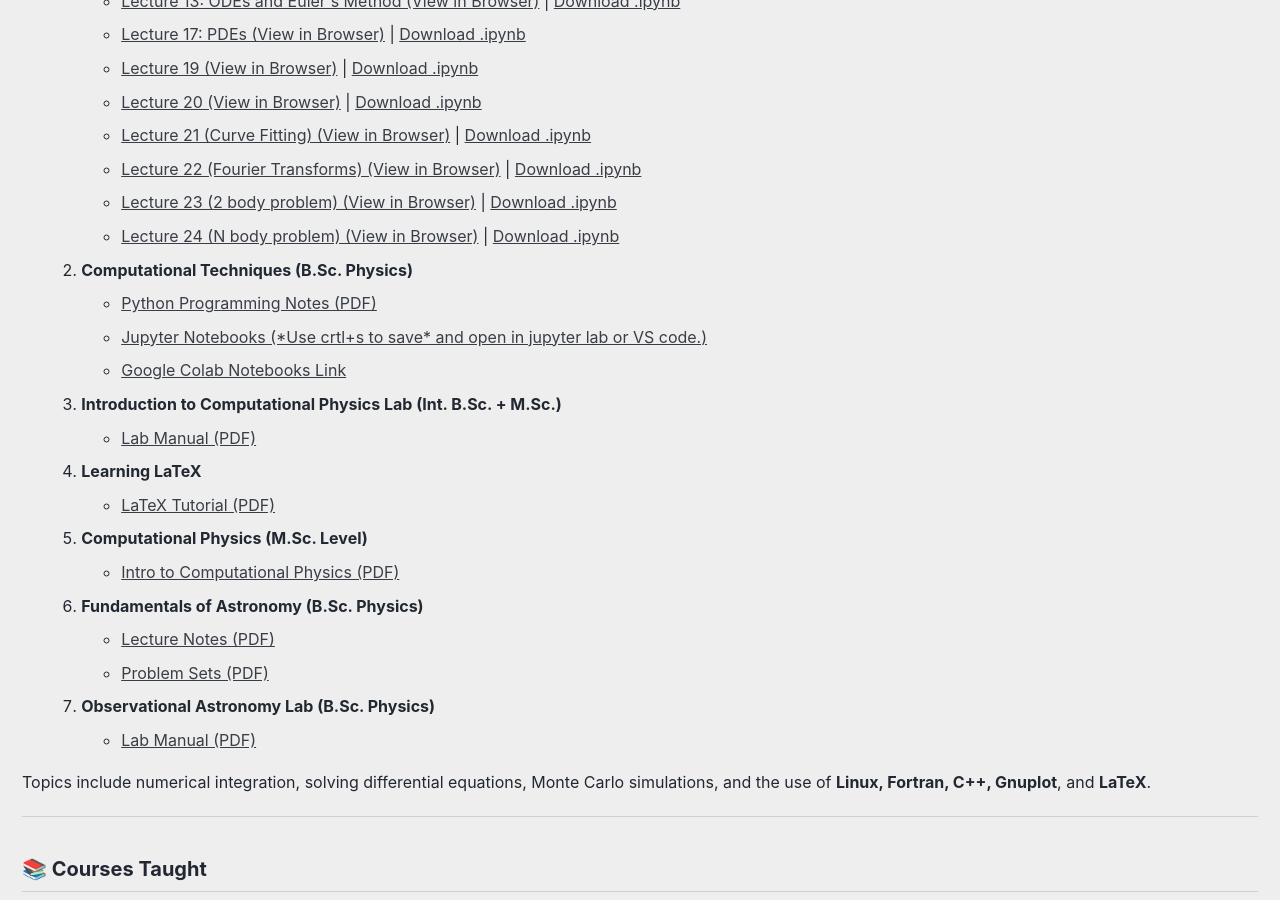
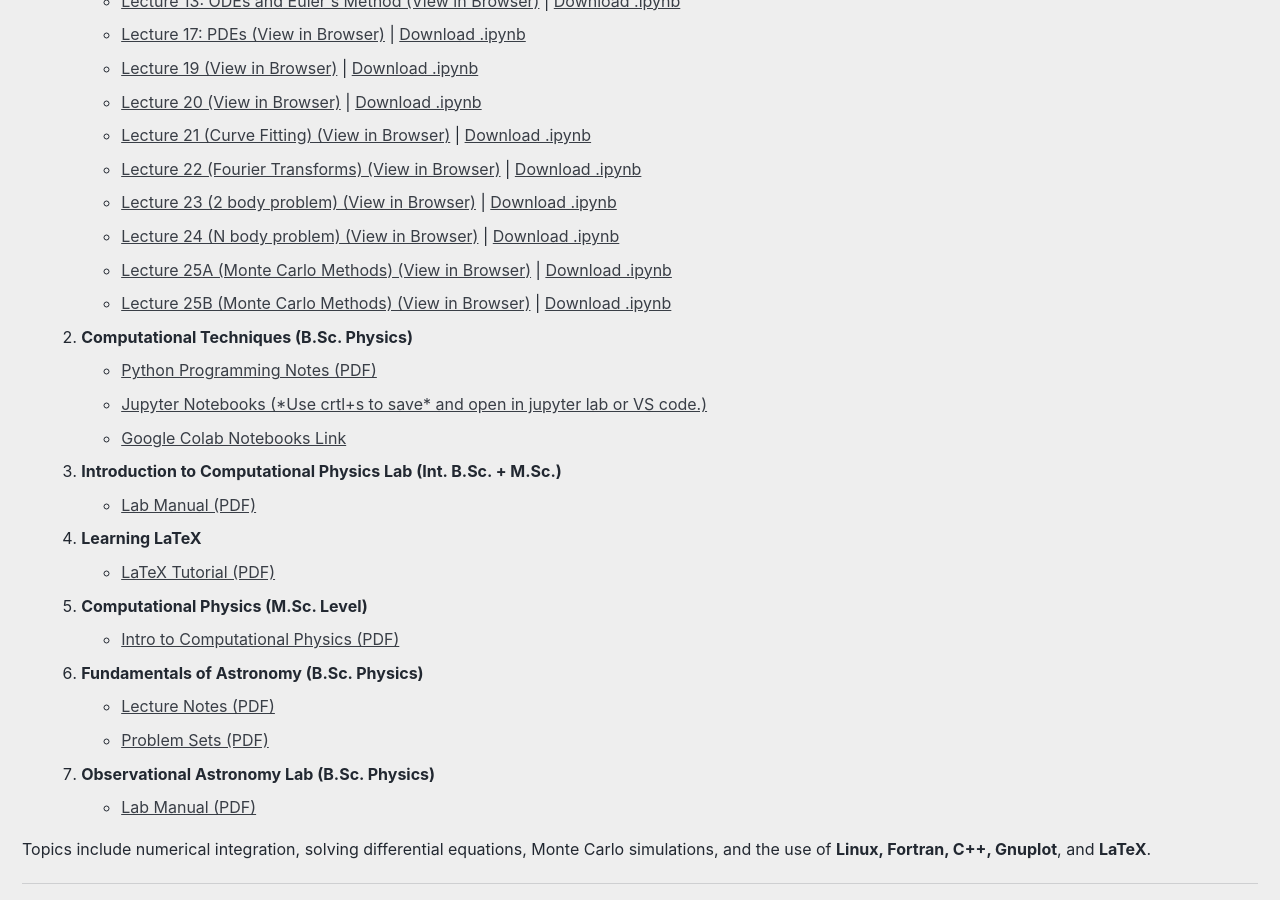
Before and after one commit to niteshchandra039/niteshchandra039.github.io, a Jekyll site: the page built from teaching.md, in a window 1280 px wide and 900 px high, scrolled down 637 px. Built offline with Jekyll 4.4.1, drawn with Linux system fonts in a browser that asks for light colours; cached includes are drawn as plain includes.

Commit message:
updated teachin

```diff
--- a/teaching.md
+++ b/teaching.md
@@ -37,6 +37,8 @@ My teaching philosophy emphasizes clarity, experimentation, and the integration
       <li><a href="https://nbviewer.org/github/niteshchandra039/niteshchandra039.github.io/blob/main/resources/computational_astrophysics/Computational_Astrophysics_lecture_22.ipynb" target="_blank">Lecture 22 (Fourier Transforms) (View in Browser)</a> | <a href="/resources/computational_astrophysics/Computational_Astrophysics_lecture_22.ipynb" target="_blank">Download .ipynb</a></li>
       <li><a href="https://nbviewer.org/github/niteshchandra039/niteshchandra039.github.io/blob/main/resources/computational_astrophysics/Computational_Astrophysics_lecture_23.ipynb" target="_blank">Lecture 23 (2 body problem) (View in Browser)</a> | <a href="/resources/computational_astrophysics/Computational_Astrophysics_lecture_23.ipynb" target="_blank">Download .ipynb</a></li>
       <li><a href="https://nbviewer.org/github/niteshchandra039/niteshchandra039.github.io/blob/main/resources/computational_astrophysics/Computational_Astrophysics_lecture_24.ipynb" target="_blank">Lecture 24 (N body problem) (View in Browser)</a> | <a href="/resources/computational_astrophysics/Computational_Astrophysics_lecture_24.ipynb" target="_blank">Download .ipynb</a></li>
+      <li><a href="https://nbviewer.org/github/niteshchandra039/niteshchandra039.github.io/blob/main/resources/computational_astrophysics/Computational_Astrophysics_lecture_25A.ipynb" target="_blank">Lecture 25A (Monte Carlo Methods) (View in Browser)</a> | <a href="/resources/computational_astrophysics/Computational_Astrophysics_lecture_25A.ipynb" target="_blank">Download .ipynb</a></li>
+        <li><a href="https://nbviewer.org/github/niteshchandra039/niteshchandra039.github.io/blob/main/resources/computational_astrophysics/Computational_Astrophysics_lecture_25B.ipynb" target="_blank">Lecture 25B (Monte Carlo Methods) (View in Browser)</a> | <a href="/resources/computational_astrophysics/Computational_Astrophysics_lecture_25.ipynb" target="_blank">Download .ipynb</a></li>
     </ul>
   </li>
   <li><strong>Computational Techniques (B.Sc. Physics)</strong>
```
